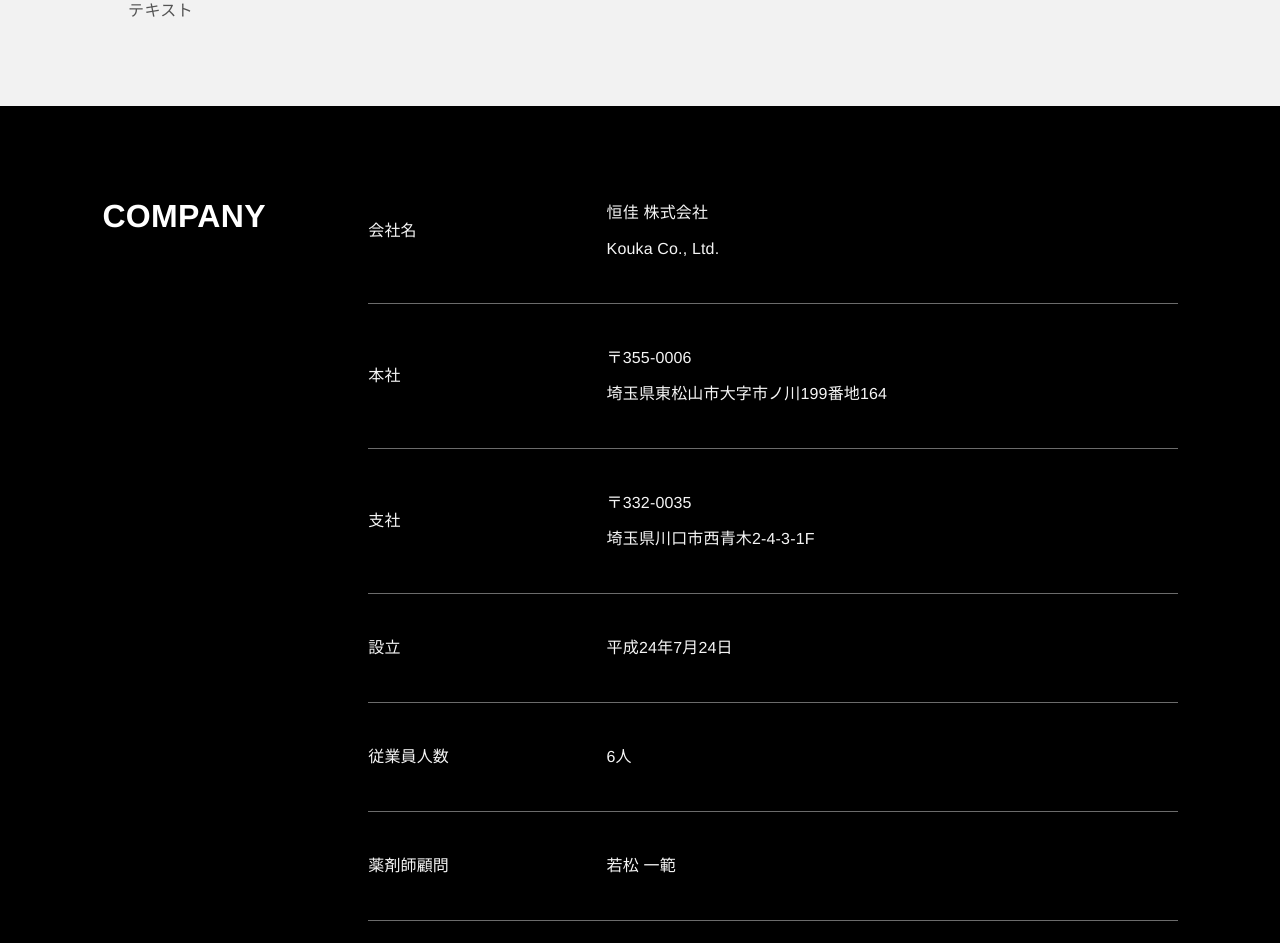
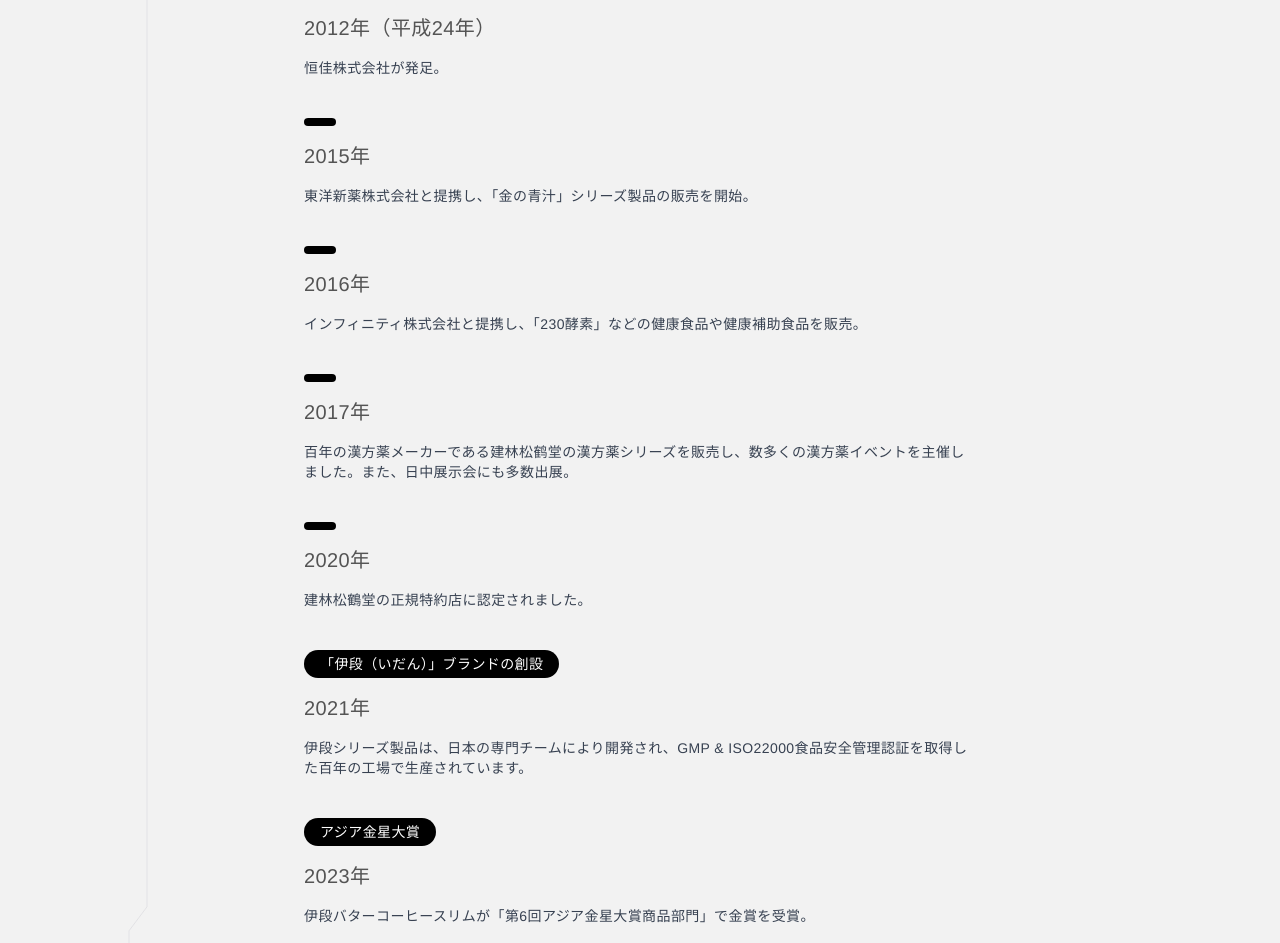
Before and after one commit to ppppppsmash/pj_kk, a Next.js app: page /company in a window 1280 px wide. Shown: the part 489-1432 px from the top of the page. Built offline with nearby package versions, Linux system fonts and the light colour scheme.

Commit message:
feat: company message

```diff
--- a/app/(user)/company/page.tsx
+++ b/app/(user)/company/page.tsx
@@ -1,4 +1,5 @@
 import { ContactCard } from '@/components/ContactCard'
+import { CompanyTracing } from '@/components/CompanyTracing'
 
 export default async function Company() {
   return (
@@ -16,13 +17,9 @@
               会社概要 歩み
             </h3>
 
-            <p className="mt-[33px] leading-[31px]">
-              テキスト
-            </p>
-
-            <p className="mt-[33px] leading-[31px]">
-              テキスト
-            </p>
+            <div className="mt-14">
+              <CompanyTracing />
+            </div>
           </div>
         </div>
       </section>
--- /dev/null
+++ b/components/CompanyTracing.tsx
@@ -0,0 +1,132 @@
+"use client";
+
+import React from "react";
+import Image from "next/image";
+import { TracingBeam } from "./ui/tracing-beam";
+
+export function CompanyTracing() {
+  return (
+    <TracingBeam className="px-6">
+      <div className="max-w-2xl mx-auto antialiased pt-4 relative">
+        {dummyContent.map((item, index) => (
+          <div key={`content-${index}`} className="mb-10">
+            <h2 className="bg-black text-white rounded-full text-sm w-fit px-4 py-1 mb-4">
+              {item.badge}
+            </h2>
+
+            <p className="text-xl mb-4">
+              {item.title}
+            </p>
+
+            <div className="text-sm  prose prose-sm dark:prose-invert">
+              {item?.image && (
+                <Image
+                  src={item.image}
+                  alt="blog thumbnail"
+                  height="1000"
+                  width="1000"
+                  className="rounded-lg mb-10 object-cover"
+                />
+              )}
+              {item.description}
+            </div>
+          </div>
+        ))}
+      </div>
+    </TracingBeam>
+  );
+}
+
+const dummyContent = [
+  {
+    title: "2012年（平成24年）",
+    description: (
+      <>
+        <p>
+          恒佳株式会社が発足。​
+        </p>
+      </>
+    ),
+    badge: "起業",
+  },
+  {
+    title: "2015年",
+    description: (
+      <>
+        <p>
+          東洋新薬株式会社と提携し、「金の青汁」シリーズ製品の販売を開始。​
+        </p>
+      </>
+    ),
+    badge: "",
+  },
+  {
+    title: "2016年",
+    description: (
+      <>
+        <p>
+          インフィニティ株式会社と提携し、「230酵素」などの健康食品や健康補助食品を販売。
+        </p>
+      </>
+    ),
+    badge: "",
+  },
+  {
+    title: "2017年",
+    description: (
+      <>
+        <p>
+          百年の漢方薬メーカーである建林松鹤堂の漢方薬シリーズを販売し、数多くの漢方薬イベントを主催しました。また、日中展示会にも多数出展。
+        </p>
+      </>
+    ),
+    badge: "",
+  },
+  {
+    title: "2020年",
+    description: (
+      <>
+        <p>
+        建林松鶴堂の正規特約店に認定されました。​
+        </p>
+      </>
+    ),
+    badge: "",
+  },
+  {
+    title: "2021年",
+    description: (
+      <>
+        <p>
+        伊段シリーズ製品は、日本の専門チームにより開発され、GMP & ISO22000食品安全管理認証を取得した百年の工場で生産されています。
+        </p>
+      </>
+    ),
+    badge: "「伊段（いだん）」ブランドの創設",
+  },
+  {
+    title: "2023年",
+    description: (
+      <>
+        <p>
+          伊段バターコーヒースリムが「第6回アジア金星大賞商品部門」で金賞を受賞。
+        </p>
+        <p>
+          恒佳株式会社が日本美容企業大賞を受賞しました。​
+        </p>
+      </>
+    ),
+    badge: "アジア金星大賞",
+  },
+  {
+    title: "2022年～2024年",
+    description: (
+      <>
+        <p>
+          連続3年間、伊段バターコーヒーが「国際モンドセレクション」で連続受賞。
+        </p>
+      </>
+    ),
+    badge: "モンドセレクション賞",
+  },
+];
```
